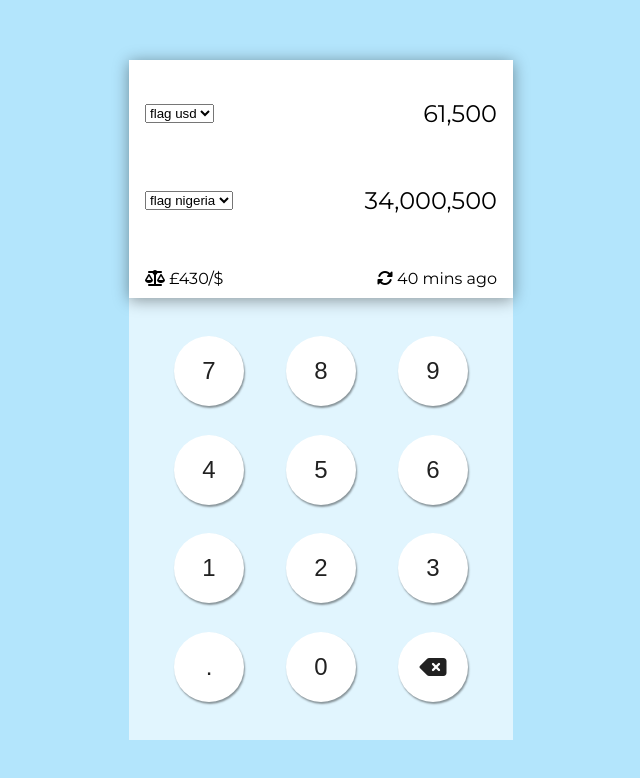
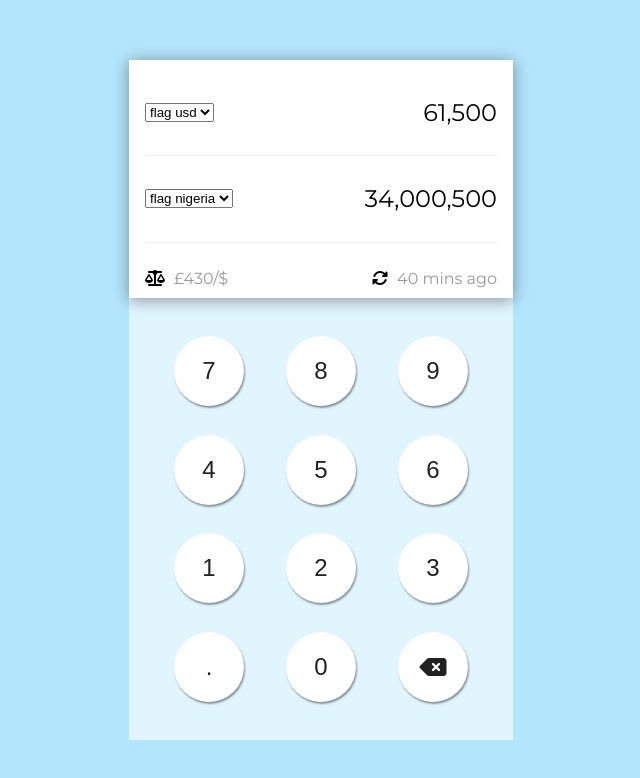
Before and after one commit to kodnificent/currency-converter, a website: page src/index.html in a window 1280 px wide. Shown: the whole page, without its empty margins (319-959 px from the left). Drawn offline with nearby package versions, Linux system fonts and the light colour scheme; files that its build step writes are made by us from their sources; files whose address does not match are found by name.

Commit message:
mute color on screen info-box and add dividers

```diff
--- a/src/index.html
+++ b/src/index.html
@@ -34,6 +34,7 @@
                         <div class="digit-box">
                             34,000,500
                         </div>
+                        <div class="divider"></div>
                     </form>
                     <div id="screen-infobox">
                         <div class="rate-div">
--- a/src/sass/_screen.scss
+++ b/src/sass/_screen.scss
@@ -12,17 +12,24 @@
         display: flex;
         flex-flow: row wrap;
         .select-container {
+            height: 48%;
             width: $screen-left-width;
             display: flex;
             align-items: center;
             justify-content: flex-start;
         }
         .digit-box {
+            height: 48%;
             width: $screen-right-width;
             font-size: $digit-font-size;
             display: flex;
             align-items: center;
             justify-content: flex-end;
+        }
+        .divider {
+            width: 100%;
+            height: 1px;
+            background: #eee;
         }
     }
     #screen-infobox {
@@ -31,5 +38,11 @@
         flex-flow: row wrap;
         align-items: flex-end;
         justify-content: space-between;
+        .rate-div .fas, .last-update-div .fas {
+            margin-right: 0.3rem;
+        }
+        .rate-div [data-rate], .last-update-div [data-last-update]{
+            color: $text-muted;
+        }
     }
 }
--- a/src/sass/_variables.scss
+++ b/src/sass/_variables.scss
@@ -9,6 +9,7 @@ $dark:                          #212121 !default;
 $primary-text:                  #FFFFFF !default;
 $light-primary-text:            #212121 !default;
 $dark-primary-text:             #FFFFFF !default;
+$text-muted:                    #999999 !default;
 
 //font
 $font-family:                   'Montserrat', sans-serif !default;
@@ -51,8 +52,6 @@ $theme-color: (
     'light-primary':            $light-primary,
     'dark-primary':             $dark-primary,
     'primary-50':               $primary-50,
-    'white':                    $white,
-    'grey':                     $grey,
     'dark':                     $dark,
     'primary-text':             $primary-text,
     'light-primary-text':       $light-primary-text,
```
Also changed, not shown: build/assets/css/app.css, build/index.html.
